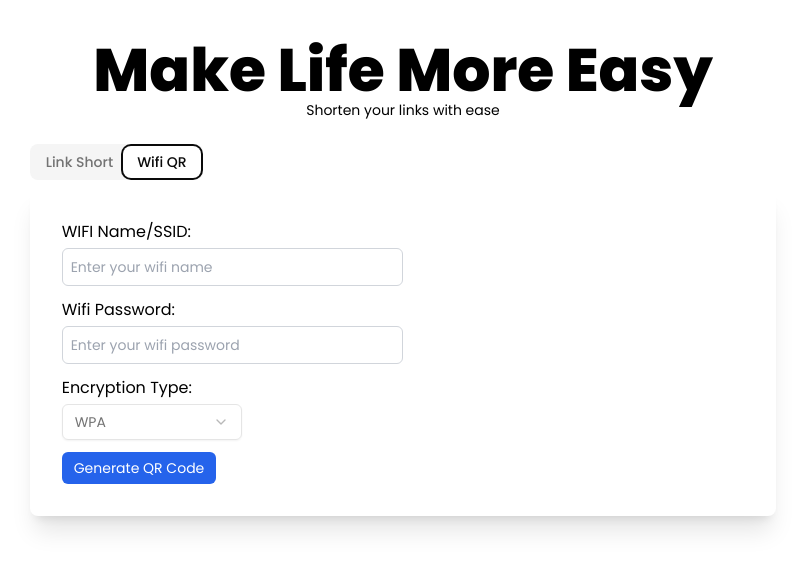
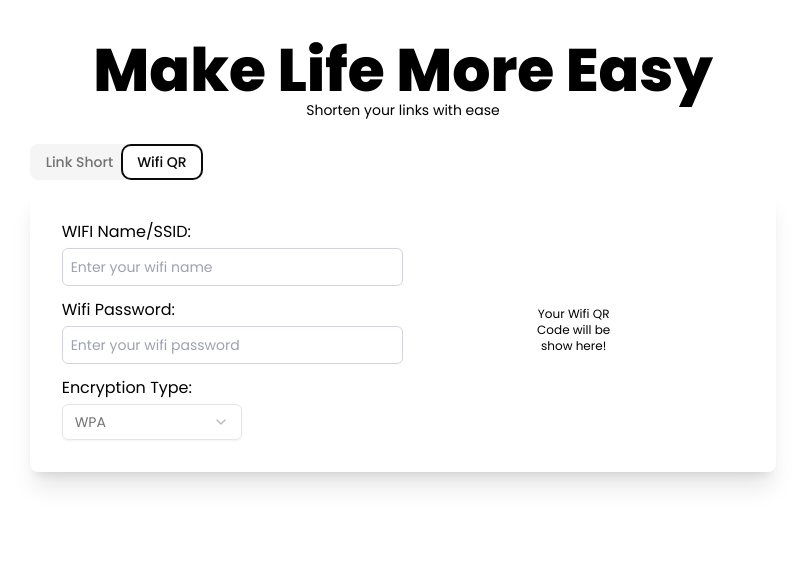
Before and after one commit to tasnimultas67/pro-url-shortner, a Next.js app: page / in a window 1280 px wide. Both pictures are taken after a click on the tab "Wifi QR". Shown: the top 570 px of the page, without its empty margins (237-1042 px from the left). Built offline with nearby package versions, Linux system fonts and the light colour scheme.

Commit message:
feat: enhance QR code generation button with icon and improve layout for better user experience

```diff
--- a/app/components/WifiGen.js
+++ b/app/components/WifiGen.js
@@ -10,7 +10,7 @@ import {
   SelectTrigger,
   SelectValue,
 } from "@/components/ui/select";
-import { Copy, Download, Link2 } from "lucide-react";
+import { Copy, Download, Link2, QrCode } from "lucide-react";
 
 const WifiGen = () => {
   const [ssid, setSsid] = useState("");
@@ -133,18 +133,25 @@ const WifiGen = () => {
           </div>
 
           {/* Generate QR Code Button */}
-          <button
-            className="bg-blue-600 text-white px-3 py-1.5 rounded-md text-sm"
-            type="button"
-            onClick={generateQRCode}
-          >
-            Generate QR Code
-          </button>
+          {password && ssid && (
+            <button
+              className="bg-blue-600 text-white px-3 py-1.5 rounded-md text-sm flex items-center justify-center gap-2 hover:bg-blue-800 transition-all"
+              type="button"
+              onClick={generateQRCode}
+            >
+              <QrCode className="size-4"></QrCode> Generate QR Code
+            </button>
+          )}
         </form>
       </div>
 
       {/* QR Code Preview & Buttons */}
-      <div>
+      <div className="flex flex-col items-center justify-center">
+        {!qrCode && (
+          <p className="text-xs text-center w-[100px] m-auto">
+            Your Wifi QR Code will be show here!
+          </p>
+        )}
         {qrCode && (
           <div className="px-10 pb-10 flex flex-col items-center justify-start">
             <div className="p-4 flex flex-col items-center justify-start border rounded-xl">
@@ -162,7 +169,7 @@ const WifiGen = () => {
 
               {/* Generate Full Template Button */}
               <button
-                className="flex items-center justify-center gap-2 text-xs bg-green-500 hover:bg-green-800 transition-all text-white px-4 py-2 rounded-md mt-2"
+                className="flex items-center justify-center gap-2 text-xs bg-blue-500 hover:bg-blue-800 transition-all text-white px-4 py-2 rounded-md mt-2"
                 type="button"
                 onClick={generatePDF}
               >
```
